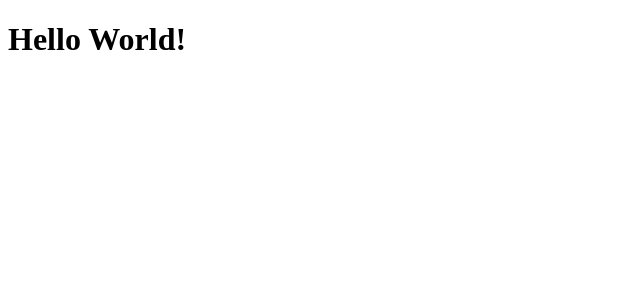
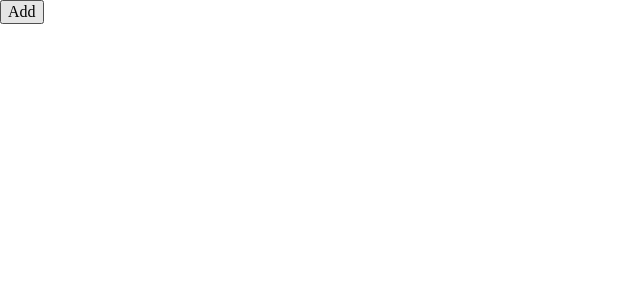
Before and after one commit to devonChurch/avocado, a React (Create React App) app: page / in a window 1280 px wide. Shown: the top 300 px of the page, without its empty margins (0-640 px from the left). Built offline with nearby package versions, Linux system fonts and the light colour scheme.

Commit message:
feat: 🎸 create <Swatch /> "add" / "update" functionality

```diff
--- a/src/App.js
+++ b/src/App.js
@@ -1,11 +1,64 @@
-import React from "react";
+import "normalize.css";
+import React, { useState } from "react";
+import nanoid from "nanoid";
+import { Swatches, UserSwatch, AddSwatch } from "./Swatch";
 
-function App() {
+import { createGlobalStyle } from "styled-components";
+
+const GlobalStyle = createGlobalStyle`
+  html {
+    box-sizing: border-box;
+  }
+  *, *:before, *:after {
+    box-sizing: inherit;
+  }
+`;
+
+// create color container
+// + should be a form?
+
+// create color item
+// ✅ with color selection
+// + with drag system
+
+// create combinations container
+
+// create combinations item
+// + add state
+// + add populated state
+// + add drag state
+
+// uuid
+// + get color
+// ✅ set color
+
+const createSwatchKey = () => nanoid();
+const SWATCH_BLACK = "#000000";
+
+const App = () => {
+  const [swatches, setSwatches] = useState(new Map());
+
+  const addNewSwatch = () =>
+    setSwatches(new Map([...swatches, [createSwatchKey(), SWATCH_BLACK]]));
+
+  const updateUserSwatch = (id, hex) =>
+    setSwatches(new Map([...swatches, [id, hex]]));
+
   return (
     <>
-      <h1>Hello World!</h1>
+      <GlobalStyle />
+      <Swatches>
+        {[...swatches].map(([id, hex]) => (
+          <UserSwatch
+            key={id}
+            handleChange={updateUserSwatch}
+            {...{ id, hex }}
+          />
+        ))}
+        <AddSwatch handleAdd={addNewSwatch} />
+      </Swatches>
     </>
   );
-}
+};
 
 export default App;
--- /dev/null
+++ b/src/Swatch.js
@@ -0,0 +1,62 @@
+import React from "react";
+import styled from "styled-components";
+import tinyColor from "tinycolor2";
+import throttle from "lodash.throttle";
+
+const List = styled.ul`
+  list-style: none;
+  margin: 0;
+  padding: 0;
+  display: grid;
+  grid-template-columns: repeat(auto-fill, 80px);
+  grid-template-rows: repeat(auto-fill, 80px);
+`;
+
+const UserItem = styled.li`
+  position: relative;
+  background: ${({ hex }) => hex};
+  border: 10px solid;
+  border-color: ${({ isLight }) => (isLight ? "black" : "white")};
+  border-radius: 2px;
+  height: 100%;
+  width: 100%;
+  transition: 100ms;
+  transition-property: background, border-color;
+`;
+
+const AddItem = styled.li``;
+
+const Input = styled.input`
+  appearance: none;
+  opacity: 0;
+  position: absolute;
+  top: 0;
+  left: 0;
+  width: 100%;
+  height: 100%;
+`;
+
+export const Swatches = List;
+
+const createSwatch = hex => tinyColor(hex);
+
+export const UserSwatch = ({ id, hex, handleChange }) => {
+  const swatch = createSwatch(hex);
+  const throttled = throttle(
+    event => handleChange(id, event.target.value),
+    1000
+  );
+  return (
+    <UserItem isLight={swatch.isLight()} hex={hex}>
+      <Input type="color" value={hex} onChange={throttled} />
+    </UserItem>
+  );
+};
+
+export const AddSwatch = ({ handleAdd }) => {
+  return (
+    <AddItem>
+      <button onClick={handleAdd}>Add</button>
+    </AddItem>
+  );
+};
```
Also changed, not shown: package.json (+6 -1 lines), 1 other file (tests, documents, lock files or other folders).
